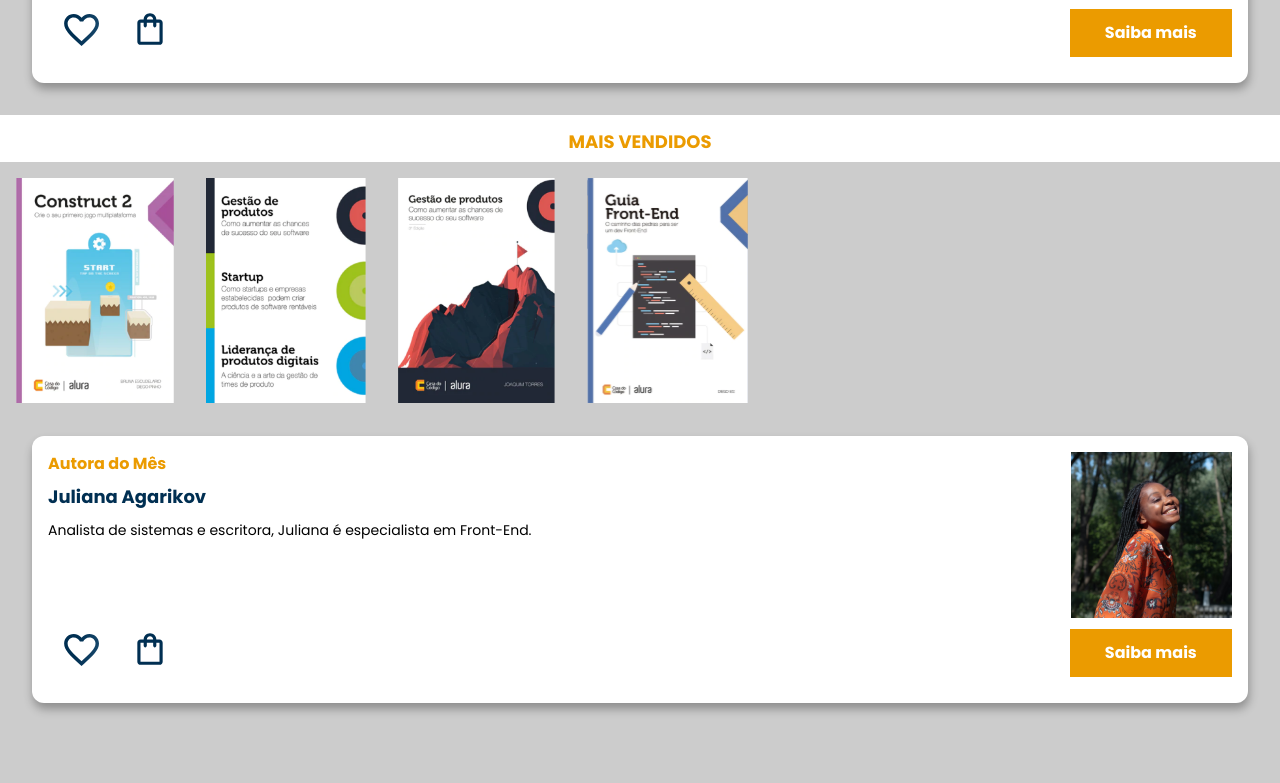
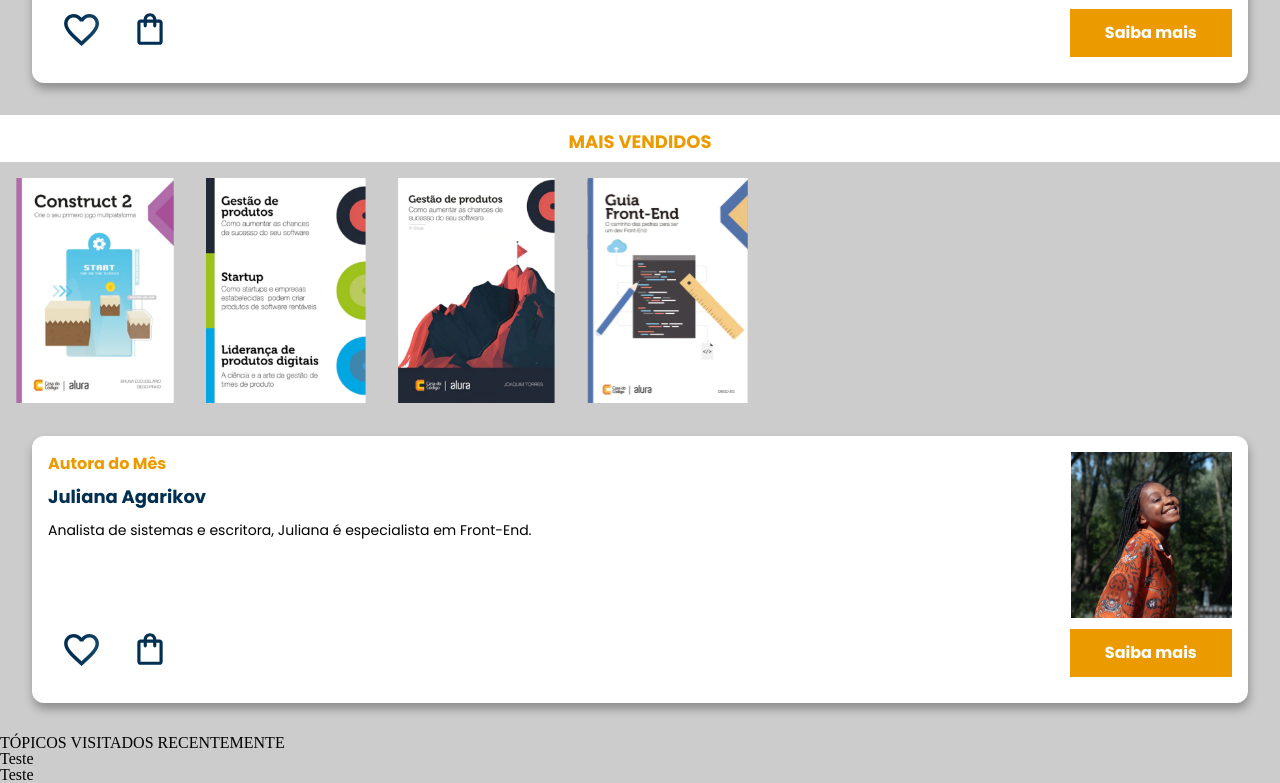
Before and after one commit to FilipeConde/aluraBooks-vue, a Vue app: page / in a window 1280 px wide. Shown: the part 1007-1790 px from the top of the page. Before the commit the page ends 1742 px from the top, so only its background shows below. Built offline with nearby package versions, Linux system fonts and the light colour scheme.

Commit message:
chore: creates recent topics component.

```diff
--- a/src/App.vue
+++ b/src/App.vue
@@ -2,12 +2,14 @@
 import Header from './components/Header.vue'
 import Banner from './components/Banner.vue'
 import DisplaySection from './components/DisplaySection.vue'
+import RecentTopics from './components/RecentTopics.vue'
 </script>
 
 <template>
   <Header />
   <Banner />
   <DisplaySection />
+  <RecentTopics />
 
 </template>
 
--- /dev/null
+++ b/src/components/RecentTopics.vue
@@ -0,0 +1,19 @@
+<template>
+  <div class="recent-topics__container">
+    <h2 class="recent-topics__title">TÓPICOS VISITADOS RECENTEMENTE</h2>
+    <ul class="recent-topics__list">
+      <li class="recent-topics__item">Teste</li>
+      <li class="recent-topics__item">Teste</li>
+    </ul>
+  </div>
+</template>
+
+<script lang="ts">
+export default {
+
+}
+</script>
+
+<style scoped>
+
+</style>
```
